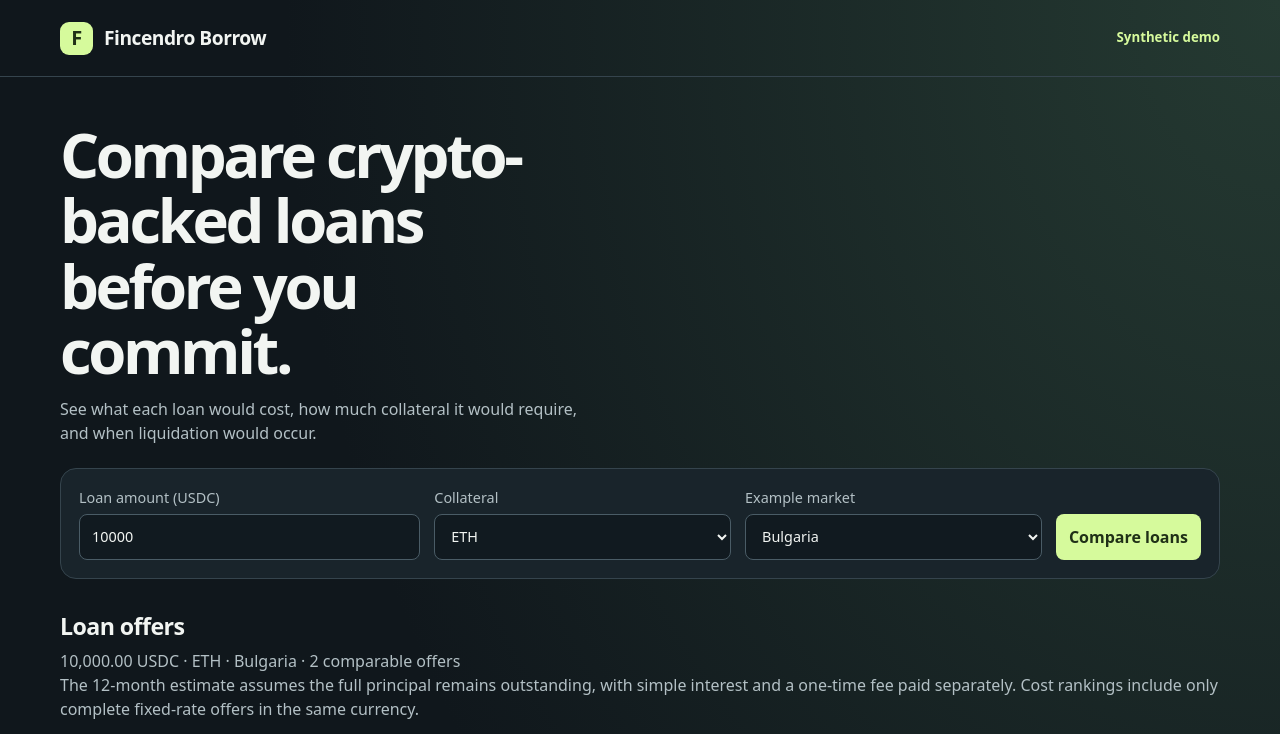
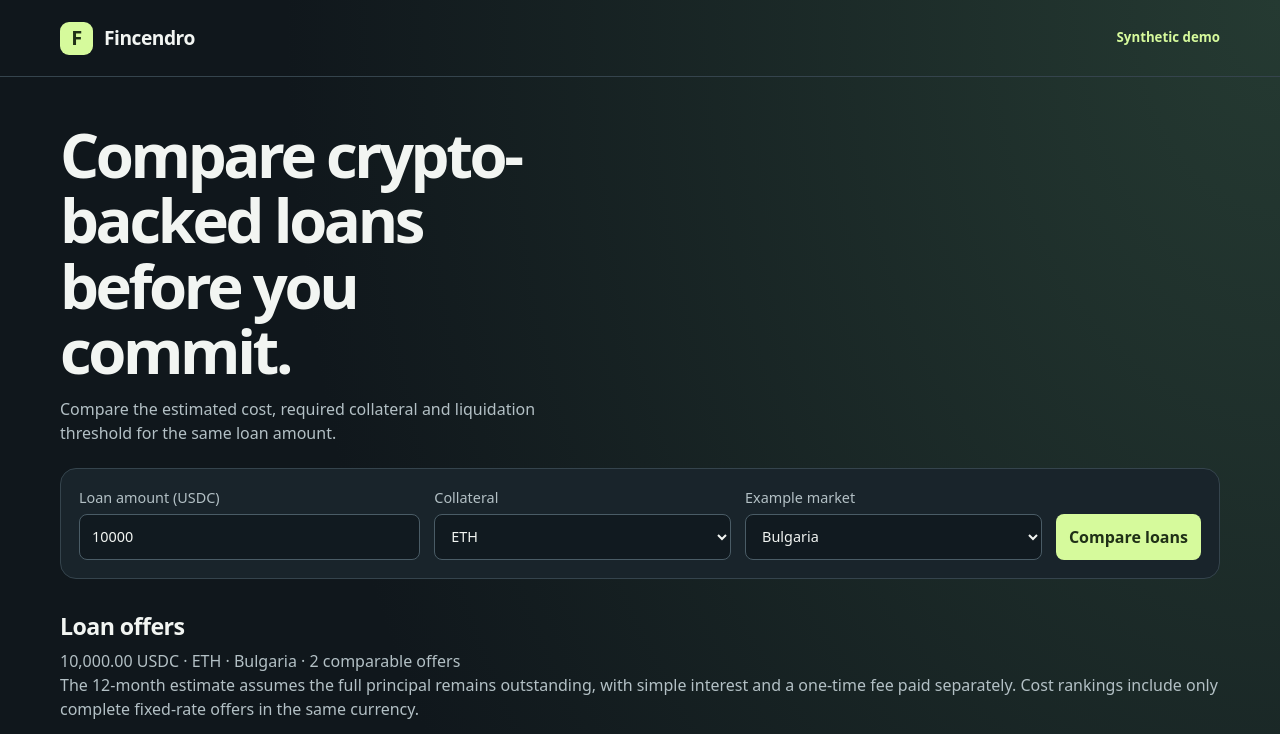
Before and after one commit to proofandsignal/Fincendro, a plain HTML site: page demo/index.html in a window 1280 px wide. Shown: the top 734 px of the page. Drawn offline with Linux system fonts and the light colour scheme.

Commit message:
Apply the Fincendro name and explain the synthetic comparison

```diff
--- a/demo/index.html
+++ b/demo/index.html
@@ -4,7 +4,7 @@
 <meta charset="utf-8">
 <meta name="viewport" content="width=device-width, initial-scale=1">
 <meta name="description" content="A prototype for comparing crypto-backed loans using synthetic data.">
-<title>Fincendro Borrow · Prototype</title>
+<title>Fincendro · Prototype</title>
 <style>
 :root{color-scheme:dark;--bg:#10171c;--surface:#19242b;--line:#35444d;--text:#f2f5f2;--muted:#b3c0c5;--accent:#d6fa9c;--amber:#ffd68e;font:100% system-ui,sans-serif}
 *{box-sizing:border-box}body{margin:0;background:radial-gradient(ellipse at 100% 0%,#253a32,transparent 55%),var(--bg);color:var(--text);line-height:1.5}
@@ -18,11 +18,11 @@ form{display:grid;grid-template-columns:1.15fr 1fr 1fr auto;gap:14px;padding:18p
 </style>
 </head>
 <body>
-<header><div><div class="brand"><span class="mark" aria-hidden="true">F</span>Fincendro Borrow</div><span class="badge">Synthetic demo</span></div></header>
+<header><div><div class="brand"><span class="mark" aria-hidden="true">F</span>Fincendro</div><span class="badge">Synthetic demo</span></div></header>
 <main>
 <section class="intro" aria-labelledby="title">
 <h1 id="title">Compare crypto-backed loans before you commit.</h1>
-<p>See what each loan would cost, how much collateral it would require, and when liquidation would occur.</p>
+<p>Compare the estimated cost, required collateral and liquidation threshold for the same loan amount.</p>
 </section>
 <form id="comparison">
 <label for="amount">Loan amount (USDC)<input id="amount" name="amount" type="number" min="1" max="1000000" step="0.01" value="10000" required></label>
@@ -47,6 +47,7 @@ form{display:grid;grid-template-columns:1.15fr 1fr 1fr auto;gap:14px;padding:18p
 <p id="simulation-result" role="status" hidden>In a live referral, you would continue to the partner’s website. This simulation stays on this page and shares no data.</p>
 </details>
 </section>
+<section class="referral" aria-labelledby="about-title"><h2 id="about-title">About Fincendro</h2><p class="muted">Fincendro helps you compare crypto-backed credit terms. All providers, market terms and figures in this demo are fictional. The referral preview stays on this device.</p></section>
 </main>
 <template id="card-template"><article class="card"><h3></h3><p class="status"></p><dl></dl><p class="source">Source for all fields: Fincendro synthetic example.<br>Example checked: <time datetime="2026-11-23">23 Nov 2026</time>.</p></article></template>
 <script>
```
